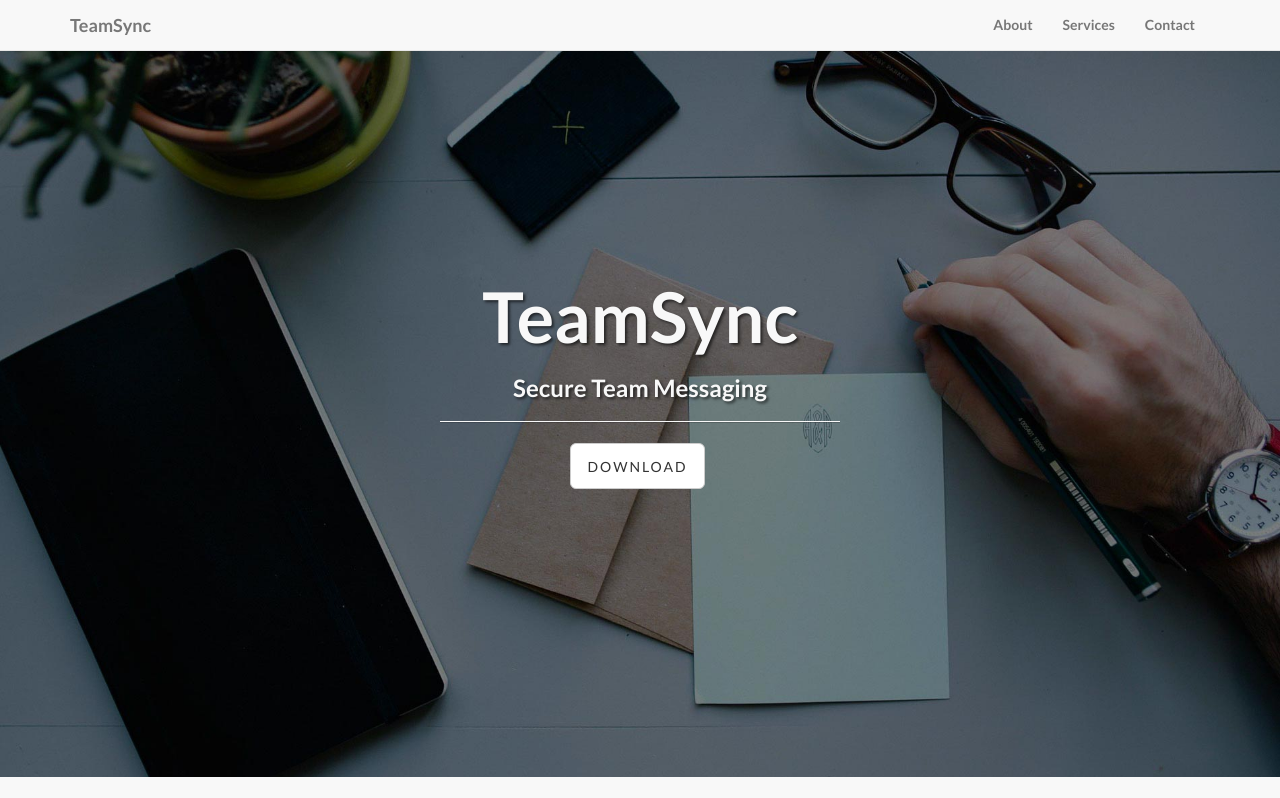
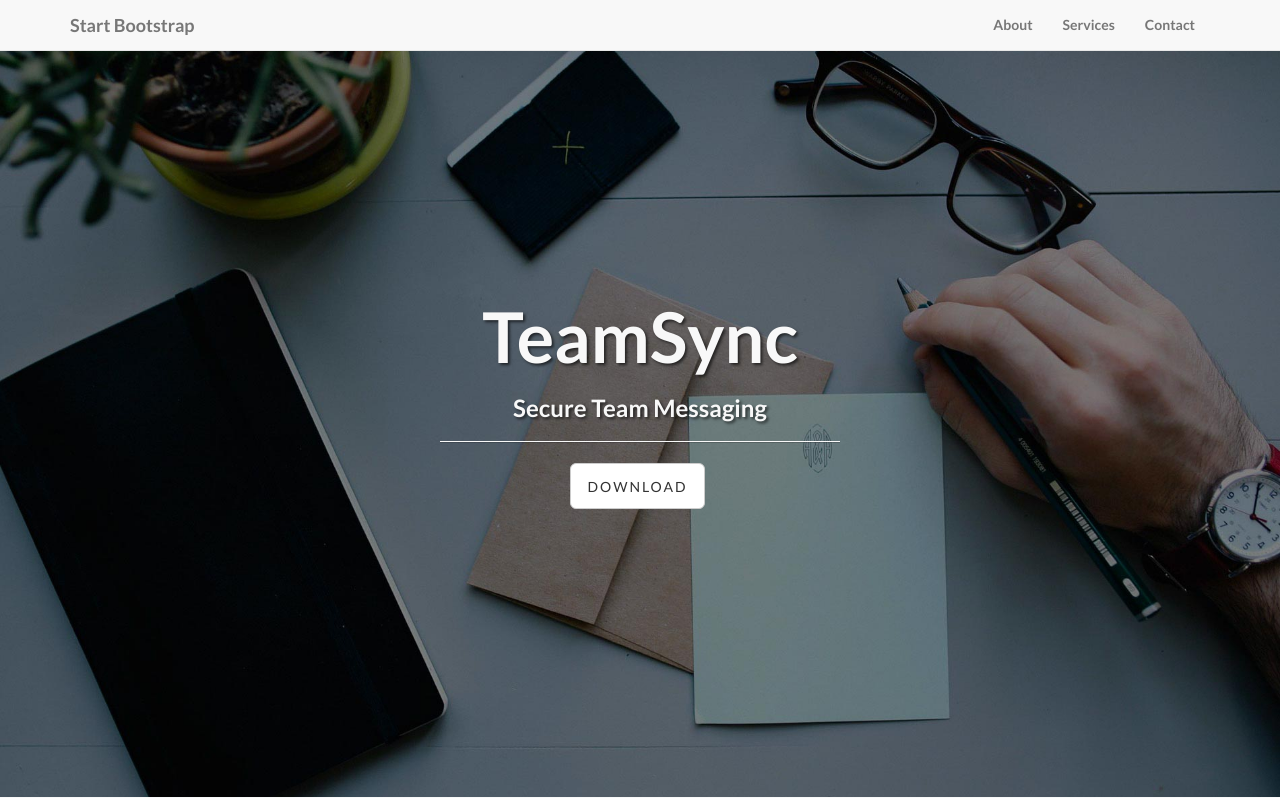
Before and after one commit to jamesadcock/SteelChat, a CodeIgniter app: the page made by index.php in a window 1280 px wide. Shown: the top 798 px of the page. Run offline with CodeIgniter, Linux system fonts and the light colour scheme.

Commit message:
fixing homepage

```diff
--- a/application/views/homepage.php
+++ b/application/views/homepage.php
@@ -23,7 +23,7 @@
 
 <body>
 
-    <nav class="navbar navbar-default navbar-fixed-top" role="navigation">
+    < <nav class="navbar navbar-default navbar-fixed-top" role="navigation">
         <div class="container">
             <div class="navbar-header">
                 <button type="button" class="navbar-toggle" data-toggle="collapse" data-target=".navbar-ex1-collapse">
@@ -32,9 +32,8 @@
                     <span class="icon-bar"></span>
                     <span class="icon-bar"></span>
                 </button>
-                <p class="navbar-brand">TeamSync</p>
+                <a class="navbar-brand" href="http://startbootstrap.com">Start Bootstrap</a>
             </div>
-
 
             <!-- Collect the nav links, forms, and other content for toggling -->
             <div class="collapse navbar-collapse navbar-right navbar-ex1-collapse">
```
